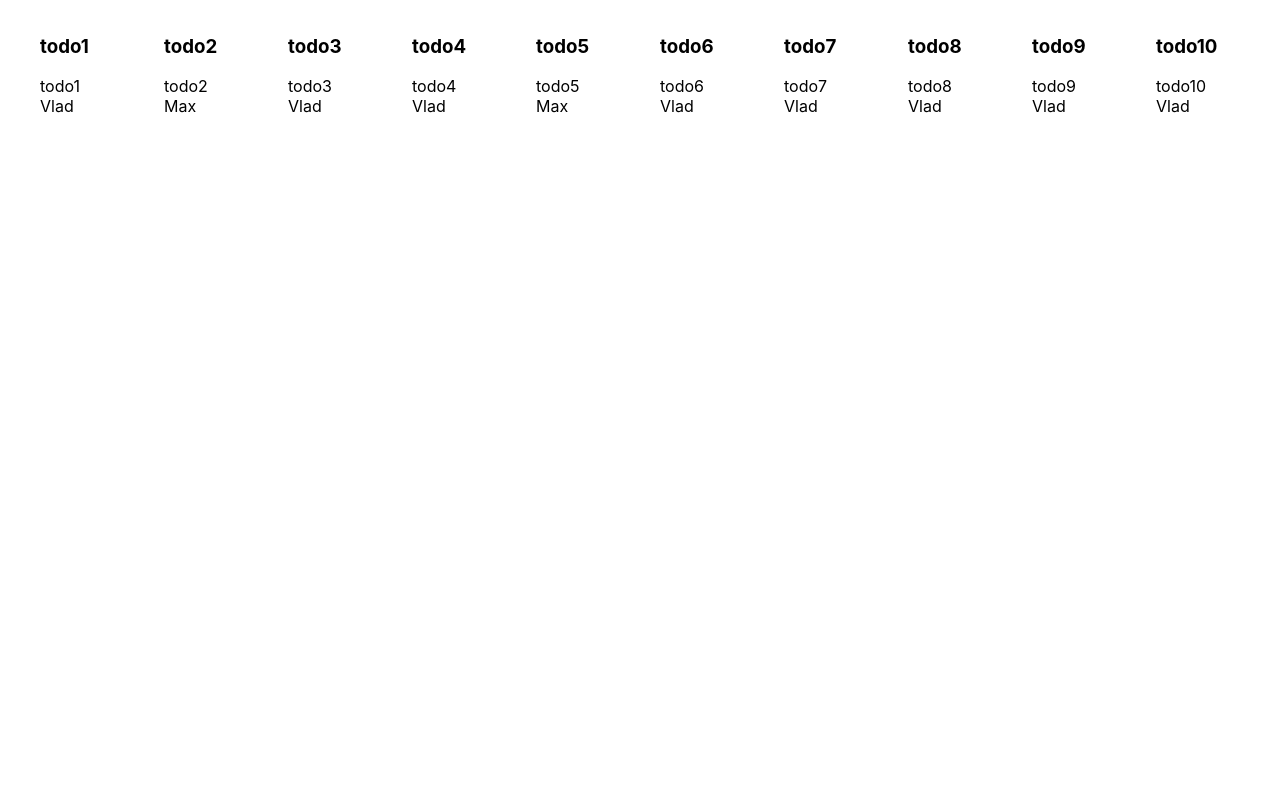
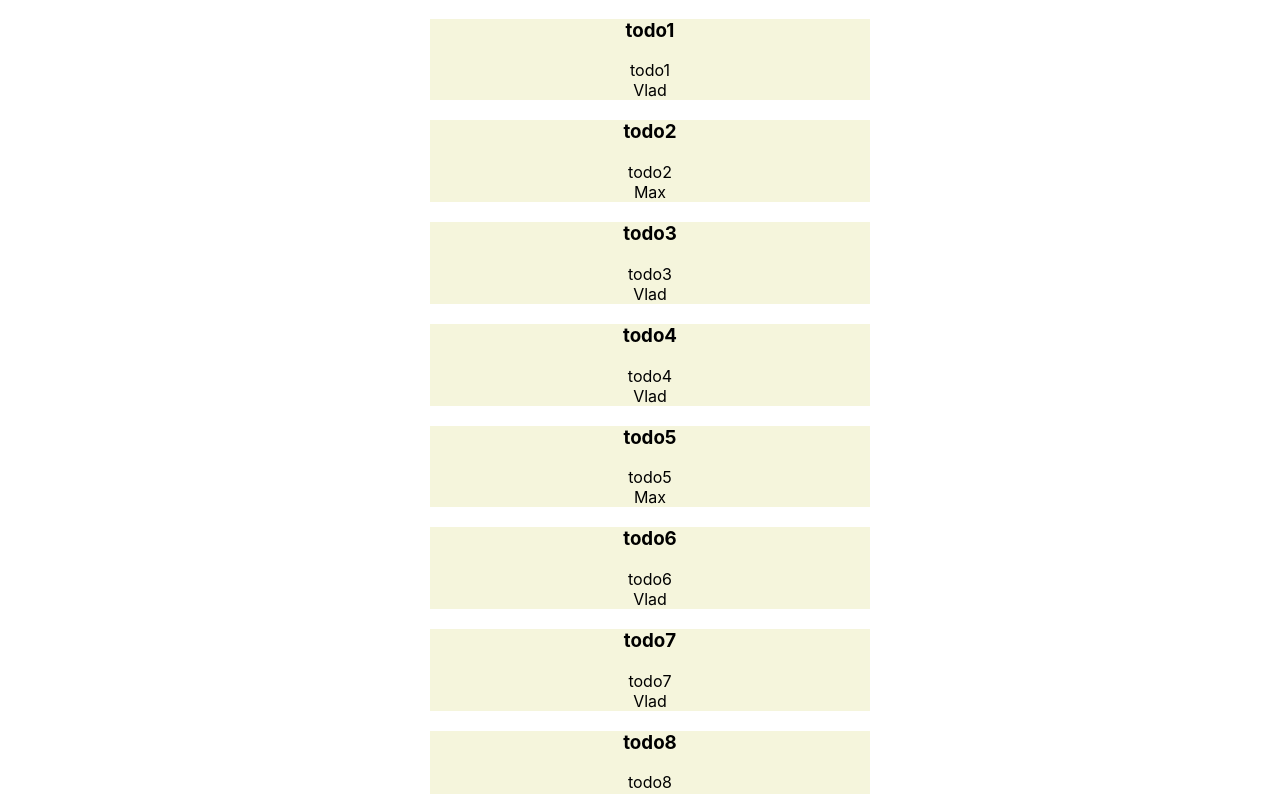
Before and after one commit to nikolasj/todo_react, a React (Create React App) app: page / in a window 1280 px wide. Shown: the top 794 px of the page. Built offline with nearby package versions, Linux system fonts and the light colour scheme.

Commit message:
add styles

```diff
--- /dev/null
+++ b/src/App.css
@@ -0,0 +1,4 @@
+.App {
+    width: 500px;
+    margin: auto;
+}
--- a/src/App.js
+++ b/src/App.js
@@ -2,7 +2,7 @@ import React from 'react';
 import logo from './logo.svg';
 import todos from './mock';
 import TodoList from './todos';
-
+import './App.css';
 
 function App() {
   return (
--- a/src/todos/styles.css
+++ b/src/todos/styles.css
@@ -1,4 +1,4 @@
 .todoList {
-    display: flex;
+    /*display: flex;*/
     flex-wrap: wrap;
 }
--- a/src/todos/todo/styles.css
+++ b/src/todos/todo/styles.css
@@ -3,4 +3,6 @@
     margin-right: 20px;
     margin-bottom: 20px;
     flex: 1;
+    text-align: center;
+    background: beige;
 }
```
